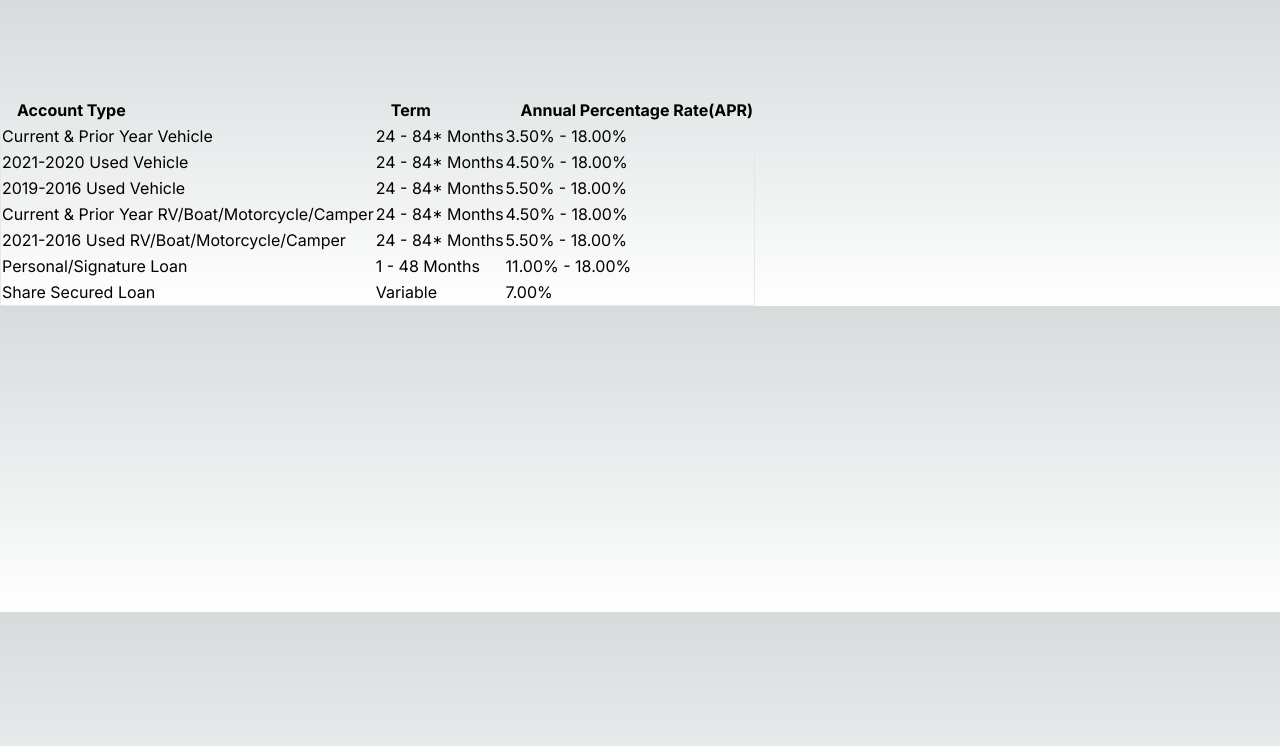
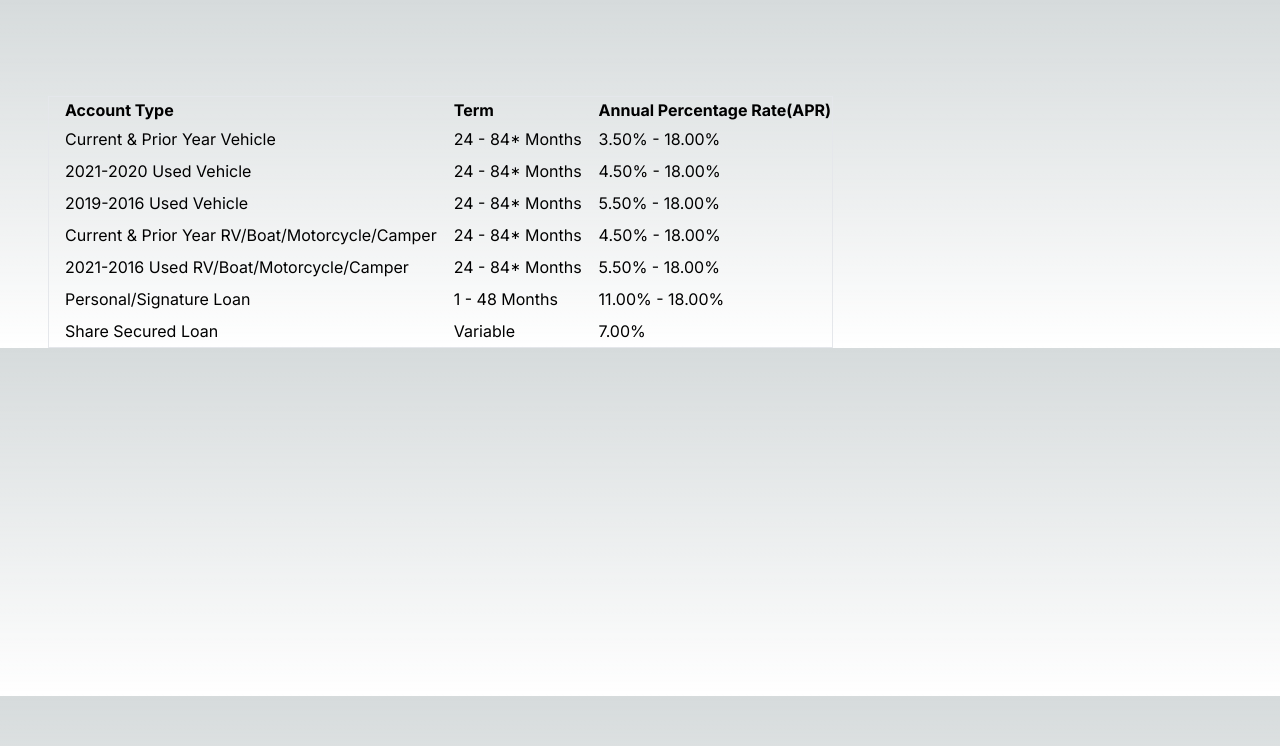
Before and after one commit to Dillonzellis/the-local-utils, a Next.js app: page /table in a window 1280 px wide. Shown: the top 746 px of the page. Built offline with nearby package versions, Linux system fonts and the light colour scheme.

Commit message:
working html table

```diff
--- a/app/page.tsx
+++ b/app/page.tsx
@@ -1,5 +1,5 @@
+import Table from "./Table";
 import NewTable from "./table/NewTable";
-import Table from "./Table";
 
 export default function Home() {
   return (
@@ -8,7 +8,7 @@ export default function Home() {
 
       <Table />
 
-
+      {/* <NewTable /> */}
     </main>
   );
 }
--- a/app/table/ContentRow.tsx
+++ b/app/table/ContentRow.tsx
@@ -3,9 +3,9 @@ import { LoanType } from "../data";
 const ContentRow = ({ accountType, term, apr }: LoanType) => {
   return (
     <tr>
-      <td>{accountType}</td>
-      <td>{term}</td>
-      <td>{apr}</td>
+      <td className="pl-4 py-1">{accountType}</td>
+      <td className="pl-4 py-1">{term}</td>
+      <td className="pl-4 py-1">{apr}</td>
     </tr>
   );
 };
--- a/app/table/NewTable.tsx
+++ b/app/table/NewTable.tsx
@@ -4,7 +4,7 @@ import THead from "./THead";
 
 const NewTable = () => {
   return (
-    <table className="mt-24 border rounded-xl p-6">
+    <table className="mt-24 border rounded-xl ml-12">
       <tr>
         <THead title="Account Type" />
         <THead title="Term" />
```
